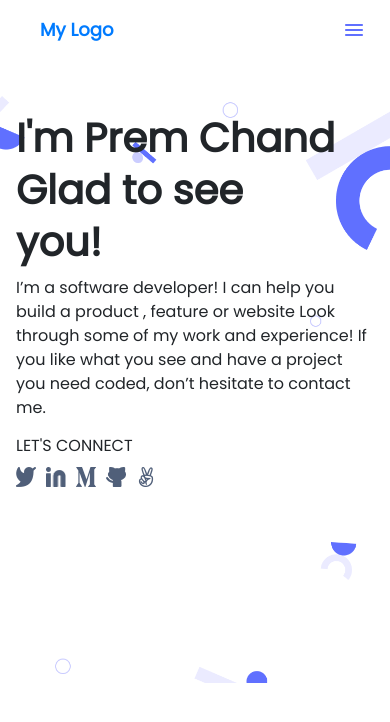
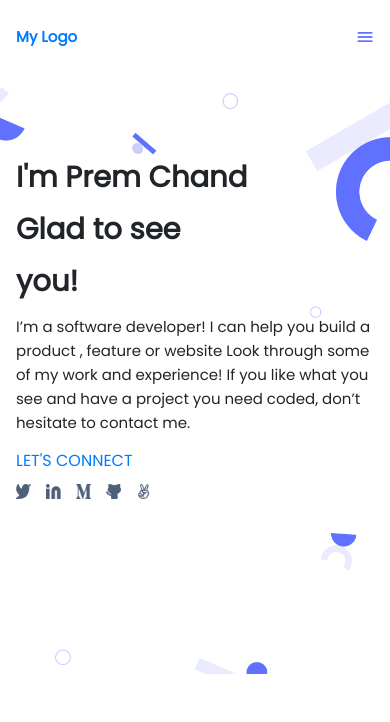
Before and after one commit to PremChand12/mobile-first-project, a website: page index.html in a window 390 px wide. Drawn offline with nearby package versions, Linux system fonts and the light colour scheme.

Commit message:
Update Changes in Html and Css

```diff
--- a/index.html
+++ b/index.html
@@ -3,7 +3,7 @@
 <head>
     <meta charset="UTF-8">
     <meta name="viewport" content="width=device-width, initial-scale=1.0">
-    <title>FIGMA-1</title>
+    <title>Prem Chand's Portfolio</title>
     <link rel="stylesheet" href="style.css">
     <link
     rel="stylesheet"
@@ -17,7 +17,7 @@
 
 </head>
 <body>
-    <header>
+    <header class = "pb-2">
         <nav class = "pt-3 pb-3">
             <ul class = "unordered-list d-flex flex-row justify-content-between">
                 <li class = "my-logo-line mt-1"><a href="">My Logo</a></li>
@@ -26,7 +26,7 @@
         </nav>
     </header>
 
-    <main class = "pb-2">
+    <main class = "pb-2 pt-5">
         <section class = "p-3">
             <h1 class = "name-tag">I'm Prem Chand <br> Glad to see <br> you!</h1>
             <p class = "bio-info">I’m a software developer! I can help you build a product ,
@@ -34,13 +34,13 @@
                 like what you see and have a project you need coded, don’t hesitate to contact me.
             </p>
             <aside>
-                <h6>LET'S CONNECT</h6>
+                <h6><a href="">LET'S CONNECT</a></h6>
                 <ul class = "unordered-list d-flex flex-row p-0">
-                    <li><img src="Images/twitter.png" alt="twitter-icon" class = "icon-size"></li>
-                    <li><img src="Images/linkdin-icon.png" alt="linkdin-icon" class = "icon-size"></li>
-                    <li><img src="Images/Medium.png" alt="Medium-icon" class = "icon-size"></li>
-                    <li><img src="Images/github.png" alt="github-icon" class = "icon-size"></li>
-                    <li><img src="Images/victory-symbol.png" alt="victory-symbol" class = "icon-size"></li>
+                    <li><a href="https://twitter.com/Chandu1111112"><img src="Images/twitter.png" alt="twitter-icon" class = "icon-size"></a></li>
+                    <li><a href=""><img src="Images/linkdin-icon.png" alt="linkdin-icon" class = "icon-size"></a></li>
+                    <li><a href=""><img src="Images/Medium.png" alt="Medium-icon" class = "icon-size"></a></li>
+                    <li><a href="https://github.com/PremChand12"><img src="Images/github.png" alt="github-icon" class = "icon-size"></a></li>
+                    <li><a href=""><img src="Images/victory-symbol.png" alt="victory-symbol" class = "icon-size"></a></li>
                 </ul>
             </aside>
         </section>
--- a/style.css
+++ b/style.css
@@ -1,20 +1,22 @@
 @media screen and (max-width: 768px) {
   .unordered-list {
     list-style-type: none;
+    padding-left : 16px;
   }
 
   .my-logo-line {
     color: var(--primary-b-400, "#6070FF");
     text-align: center;
     font-family: Poppins, Arial, Helvetica, sans-serif;
-    font-size: 18px;
+    font-size: 15px;
     font-style: normal;
     font-weight: bolder;
     line-height: 20px;
   }
 
   .hamburger-height-width {
-    height: 50%;
+    height: 20px;
+    margin-right: 15px;
   }
 
   main {
@@ -29,7 +31,7 @@
   .name-tag {
     color: var(--neutrals-n-800, "#172B4D");
     font-family: Poppins, Arial, Helvetica, sans-serif;
-    font-size: 40px;
+    font-size: 29px;
     font-style: normal;
     font-weight: 700;
     line-height: 52px;
@@ -38,9 +40,9 @@
   .bio-info {
     color: var(--neutrals-n-600, "#344563");
     font-family: Poppins, Arial, Helvetica, sans-serif;
-    font-size: 16px;
+    font-size: 15px;
     font-style: normal;
-    font-weight: 400;
+    font-weight: 500;
     line-height: 24px;
   }
 
@@ -54,10 +56,13 @@
   }
 
   .icon-size {
-    width: 19.986px;
-    height: 19.962px;
-    flex-shrink: 0;
-    margin-left: 0;
-    margin-right: 10px;
+    width: 15px;
+    height: 15px;
+    margin-right: 15px;
   }
+
+  body {
+    padding-top : 7px ;
+  }
+
 }
```
